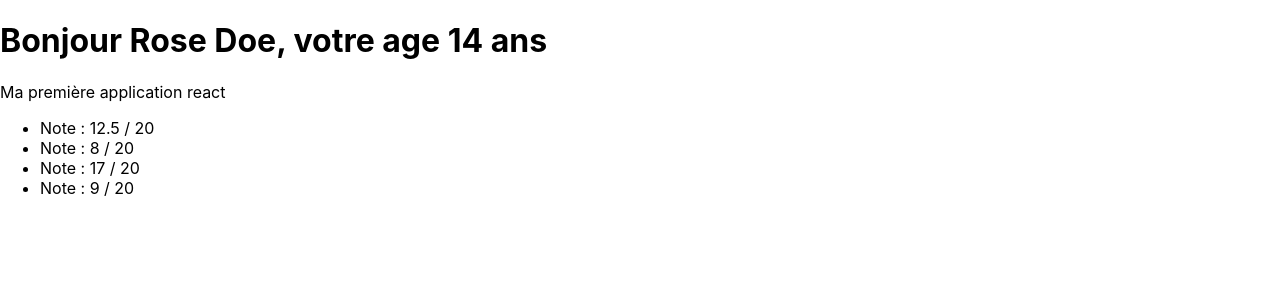
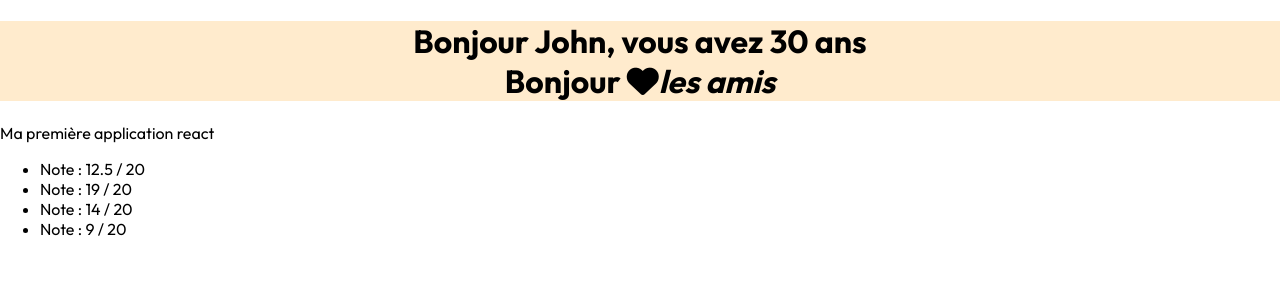
Before and after one commit to Djeg/cook-that, a React (Create React App) app: page / in a window 1280 px wide. Shown: the top 300 px of the page. Built offline with nearby package versions, Linux system fonts and the light colour scheme.

Commit message:
Les props

```diff
--- a/public/index.html
+++ b/public/index.html
@@ -10,6 +10,7 @@
       content="Web site created using create-react-app"
     />
     <link rel="apple-touch-icon" href="%PUBLIC_URL%/logo192.png" />
+    <link rel="stylesheet" href="https://cdnjs.cloudflare.com/ajax/libs/font-awesome/6.0.0-beta3/css/all.min.css" integrity="sha512-Fo3rlrZj/k7ujTnHg4CGR2D7kSs0v4LLanw2qksYuRlEzO+tcaEPQogQ0KaoGN26/zrn20ImR1DfuLWnOo7aBA==" crossorigin="anonymous" referrerpolicy="no-referrer" />
     <!--
       manifest.json provides metadata used when your web app is installed on a
       user's mobile device or desktop. See https://developers.google.com/web/fundamentals/web-app-manifest/
--- a/src/App.js
+++ b/src/App.js
@@ -1,5 +1,6 @@
-import logo from './logo.svg'
 import './App.css'
+import React from 'react'
+import Titre from './Titre'
 
 /**
  * En react nous écrivons du HTML qui se nomme le **JSX**.
@@ -15,31 +16,25 @@ import './App.css'
  * L'objet qui contient toutes les props
  */
 
-const add = (x, y) => x + y
-
-function AfficherNote(props) {
-  return <li>Note : {props.note} / 20</li>
-}
-
-function Titre(props) {
-  return (
-    <h1>
-      Bonjour {props.name}, votre age {props.age} ans
-    </h1>
-  )
+function AfficherNote({ note }) {
+  return <li>Note : {note} / 20</li>
 }
 
 function App() {
-  const name = 'Rose Doe'
-  const notes = [12.5, 8, 17, 9]
+  const notes = [12.5, 19, 14, 9]
 
   return (
     <div>
-      <Titre name={name} age='14' />
+      <Titre name='John' age='30' plop='plip' id='test'>
+        <strong>
+          Bonjour <i className='fas fa-heart'></i>
+        </strong>
+        <em>les amis</em>
+      </Titre>
       <p>Ma première application react</p>
       <ul>
-        {notes.map(note => (
-          <AfficherNote note={note} />
+        {notes.map((note, index) => (
+          <AfficherNote key={`note-${index}`} note={note} />
         ))}
       </ul>
     </div>
--- /dev/null
+++ b/src/Titre.js
@@ -0,0 +1,16 @@
+import classes from './Titre.module.css'
+
+export default function Titre({
+  name = 'Inconnue',
+  age = 12,
+  children,
+  ...restProps
+}) {
+  return (
+    <h1 className={classes.titre} {...restProps}>
+      Bonjour {name}, vous avez {age} ans
+      <br />
+      {children}
+    </h1>
+  )
+}
--- /dev/null
+++ b/src/Titre.module.css
@@ -0,0 +1,4 @@
+.titre {
+  text-align: center;
+  background-color: blanchedalmond;
+}
--- a/src/index.css
+++ b/src/index.css
@@ -1,7 +1,9 @@
+@import url('https://fonts.googleapis.com/css2?family=Outfit:wght@100;200;300;400;500;600;700;800;900&family=Poppins:ital,wght@0,100;0,200;0,300;0,400;0,500;0,600;0,700;0,800;0,900;1,100;1,200;1,300;1,400;1,500;1,600;1,700;1,800;1,900&family=Roboto:ital,wght@0,100;0,300;0,400;0,500;0,700;0,900;1,100;1,300;1,400;1,500;1,700;1,900&display=swap');
+
 body {
   margin: 0;
-  font-family: -apple-system, BlinkMacSystemFont, 'Segoe UI', 'Roboto', 'Oxygen',
-    'Ubuntu', 'Cantarell', 'Fira Sans', 'Droid Sans', 'Helvetica Neue',
+  font-family: 'Outfit', -apple-system, BlinkMacSystemFont, 'Segoe UI', 'Roboto',
+    'Oxygen', 'Ubuntu', 'Cantarell', 'Fira Sans', 'Droid Sans', 'Helvetica Neue',
     sans-serif;
   -webkit-font-smoothing: antialiased;
   -moz-osx-font-smoothing: grayscale;
@@ -11,3 +13,9 @@ code {
   font-family: source-code-pro, Menlo, Monaco, Consolas, 'Courier New',
     monospace;
 }
+
+input[type='text'] {
+  border: 0;
+  padding: 1rem;
+  box-shadow: 0px 0px 10px black;
+}
```
